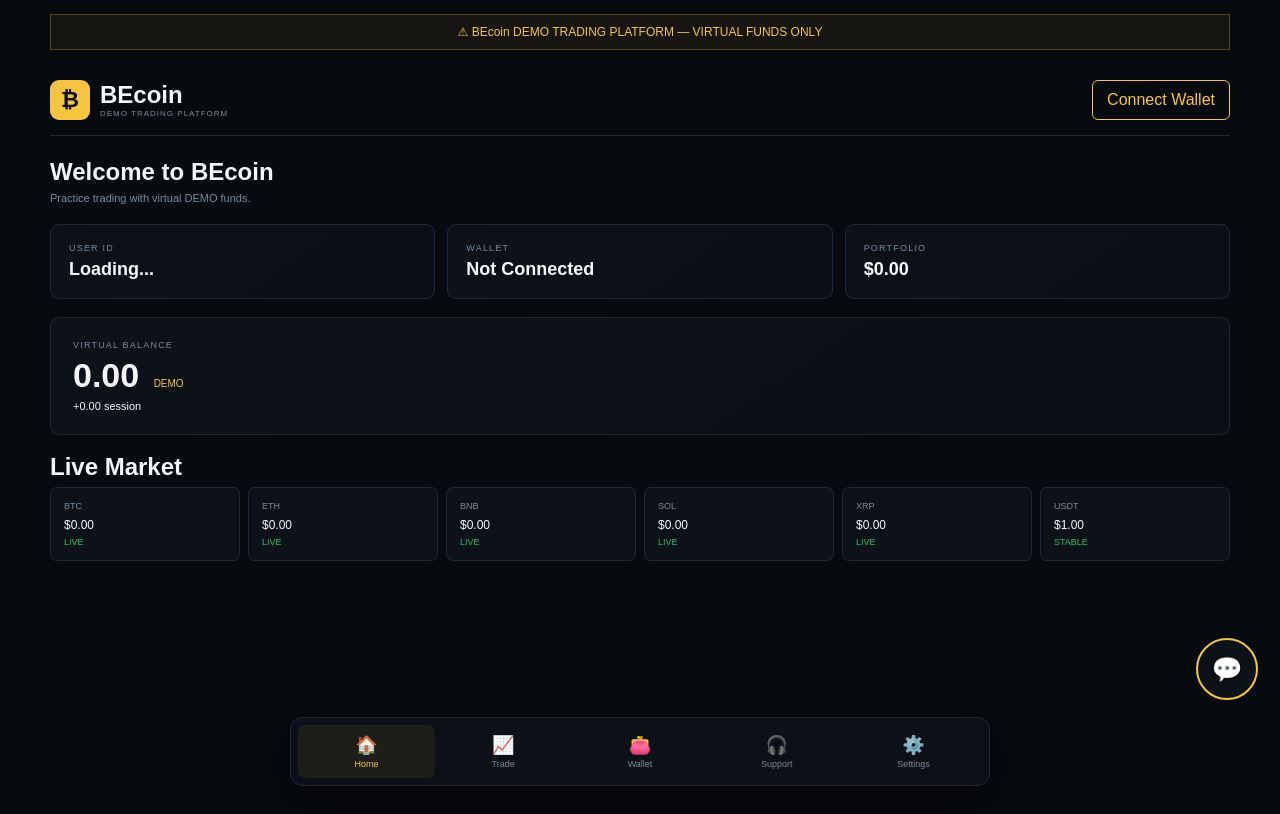
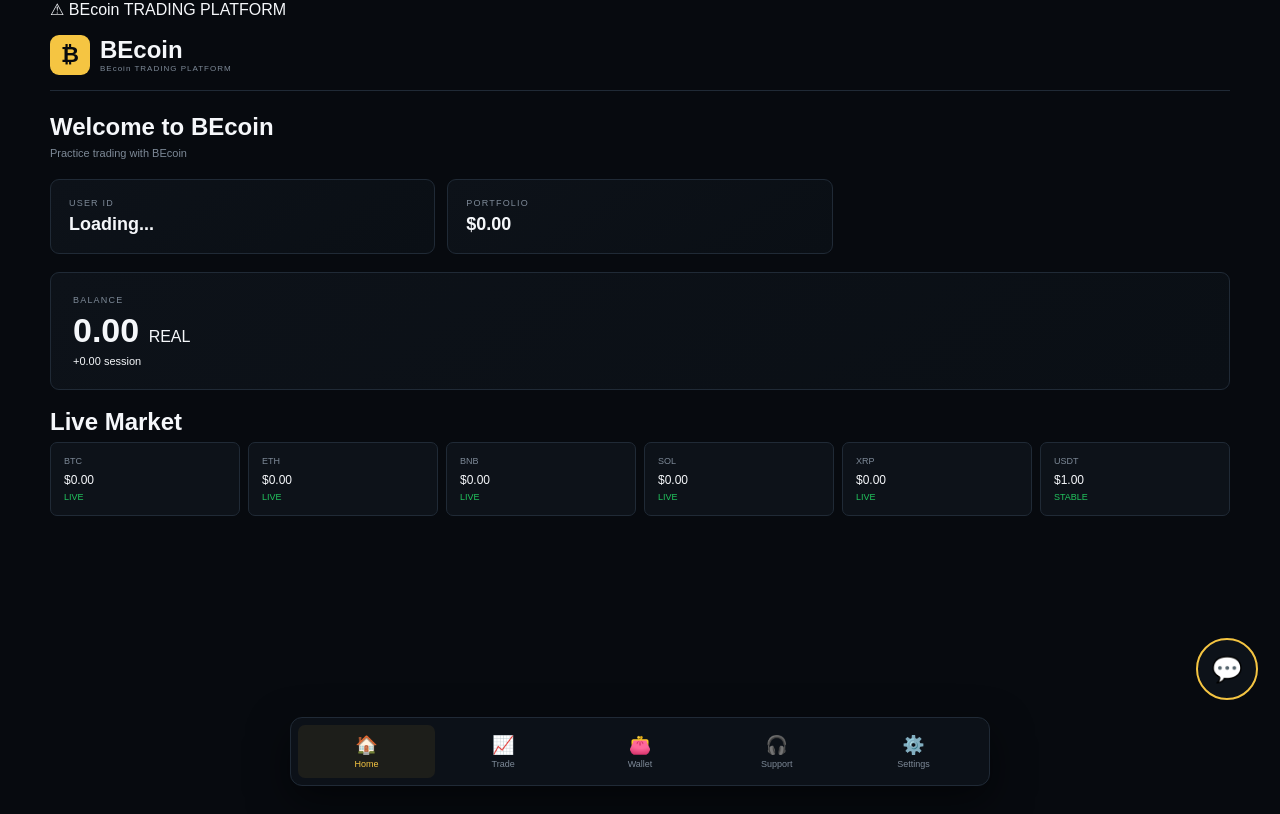
Before and after one commit to mejashimsheikh-star/Short-term-, a plain HTML site: page frontend/index.html in a window 1280 px wide. Drawn offline with Linux system fonts and the light colour scheme.

Commit message:
Update index.html

```diff
--- a/frontend/index.html
+++ b/frontend/index.html
@@ -775,8 +775,8 @@ input:focus,select:focus{
 
 <div class="app">
 
-<div class="demo-banner">
-⚠ BEcoin DEMO TRADING PLATFORM — VIRTUAL FUNDS ONLY
+<div class="banner">
+⚠ BEcoin TRADING PLATFORM
 </div>
 
 <header class="header">
@@ -787,14 +787,10 @@ input:focus,select:focus{
 
 <div>
 <h1>BEcoin</h1>
-<small>DEMO TRADING PLATFORM</small>
-</div>
-
-</div>
-
-<button id="connectWallet">
-Connect Wallet
-</button>
+<small>BEcoin TRADING PLATFORM</small>
+</div>
+
+</div>
 
 </header>
 
@@ -806,7 +802,7 @@ Connect Wallet
 <h2 class="page-title">Welcome to BEcoin</h2>
 
 <p class="page-subtitle">
-Practice trading with virtual DEMO funds.
+Practice trading with BEcoin
 </p>
 
 <div class="dashboard">
@@ -821,15 +817,6 @@ Loading...
 
 </div>
 
-<div class="card">
-
-<div class="label">WALLET</div>
-
-<div class="value" id="walletAddress">
-Not Connected
-</div>
-
-</div>
 
 <div class="card">
 
@@ -846,7 +833,7 @@ $<span id="portfolio">0.00</span>
 <div class="card balance-card">
 
 <div class="label">
-VIRTUAL BALANCE
+BALANCE
 </div>
 
 <div>
@@ -855,8 +842,7 @@ VIRTUAL BALANCE
 0.00
 </span>
 
-<span class="demo">
-DEMO
+<span class="real">REAL
 </span>
 
 </div>
@@ -1099,7 +1085,7 @@ BEcoin Wallet
 </h2>
 
 <p class="page-subtitle">
-Manage your virtual DEMO balance.
+Manage your balance.
 </p>
 
 <div class="card wallet-balance">
@@ -1532,9 +1518,6 @@ const API_URL =
  IMPORTANT:
 
 
- If your backend creates/returns another user_id,
- replace this with the real authenticated user_id.
-*/
 
 const USER_CODE =
 localStorage.getItem("becoin_user_id") ||
```
